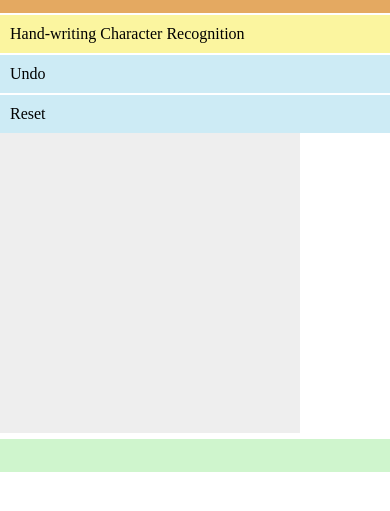
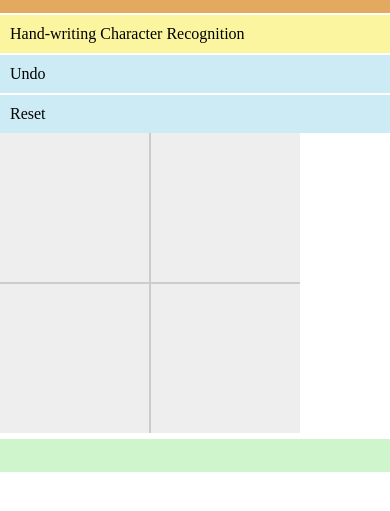
Before and after one commit to dna2funs/zlab, a website: page static/lab/cnch.html in a window 390 px wide. Shown: the part 47-558 px from the top of the page. Drawn offline with Linux system fonts and the light colour scheme.

Commit message:
[lab] improve qqshuru
modified qqshuru.js:
- add mobile touch support
- add aux line
- remove 0,0 delta

```diff
--- a/static/js/3rd/qqshuru.js
+++ b/static/js/3rd/qqshuru.js
@@ -1,5 +1,9 @@
 // copy from:
 // https://www.shejiwo.net/tutorials/850.html
+
+// modified:
+// - add mobile touch support
+// - remove 0,0 delta
 
 QQShuru = {};
 QQShuru.Util = {};
@@ -16,12 +20,12 @@ QQShuru.Util.Ajax.get = function(a, c) {
     if (QQShuru.Util.Browser.isIE) {
         b.onreadystatechange = function() {
             if (b.readyState == "loaded") {
-                document.getElementsByTagName("head")[0].removeChild(b)
+                document.getElementsByTagName("head")[0].removeChild(b);
             }
         }
     } else {
         b.onload = function() {
-            document.getElementsByTagName("head")[0].removeChild(b)
+            document.getElementsByTagName("head")[0].removeChild(b);
         }
     }
 };
@@ -29,46 +33,37 @@ QQShuru.Util.Event = {};
 QQShuru.Util.Event.addEvent = function() {
     if (QQShuru.Util.Browser.isIE) {
         return function(b, c, a) {
-            b.attachEvent("on" + c, a)
+            b.attachEvent("on" + c, a);
         }
     } else {
         return function(b, c, a, d) {
-            b.addEventListener(c, a, d || false)
+            b.addEventListener(c, a, d || false);
         }
     }
 } ();
 QQShuru.Util.Event.remEvent = function() {
     if (QQShuru.Util.Browser.isIE) {
         return function(b, c, a) {
-            b.detachEvent("on" + c, a)
+            b.detachEvent("on" + c, a);
         }
     } else {
         return function(b, c, a, d) {
-            b.removeEventListener(c, a, d || false)
+            b.removeEventListener(c, a, d || false);
         }
     }
 } ();
 QQShuru.Util.Event.getPoint = function(a) {
     if (QQShuru.Util.Browser.isIE) {
-        return [a.x, a.y]
+        return [a.x, a.y];
+    } else if (a.layerX !== undefined) {
+        return [a.layerX, a.layerY];
     } else {
-        return [a.layerX, a.layerY]
+       return null;
     }
 };
-/*
-    初始化函数
-*   params:obj
-*   obj={
-*       canvasId:canvas的id  --required
-*       lineColor:  默认#606060  ,
-*       lineWidth:  默认10
-*       backBtnId: 退一步按钮id
-*       clearBtnId:清空canvas按钮id
-*       callback:func  每次请求后回调
-*   }
-*
-*
-*/
+
+// { canvasId, lineColor, lineWidth, backBtnId, clearBtnId, callback }
+// id = selector, e.g. #canvas
 QQShuru.HWPanel = function(obj) {
     var o = QQShuru.Util.Browser.isIE;
     var m = QQShuru.Util.Event.addEvent;
@@ -84,18 +79,36 @@ QQShuru.HWPanel = function(obj) {
     var i = document.querySelector(obj.canvasId);
     var v = o ? 1 : 0;
     var a = 2;
-    var N = i.clientHeight;//canvas宽度
-    var R = i.clientHeight;//canvas高度
-    var c = obj.lineColor?obj.lineColor:"#606060"; //线条颜色
-    var y = obj.lineWidth?obj.lineWidth:10;//线条宽度
+    var N = i.clientWidth;
+    var R = i.clientHeight;
+    var c = obj.lineColor||"#606060";
+    var y = obj.lineWidth||10;
     var t = "round";
     var J = !!i.getContext;
-    if (J) {
-        var Q = i.getContext("2d");
+    var cP = function clearCanvas() {
+        Q.fillStyle = '#eee';
+        Q.fillRect(0, 0, N, R);
+        Q.lineCap = '';
+        Q.lineJoin = '';
+        Q.lineWidth = 2;
+        Q.strokeStyle = '#ccc';
+        Q.beginPath();
+        Q.moveTo(0, R/2);
+        Q.lineTo(N, R/2);
+        Q.stroke();
+        Q.beginPath();
+        Q.moveTo(N/2, 0);
+        Q.lineTo(N/2, R);
+        Q.stroke();
+
         Q.lineCap = t;
         Q.lineJoin = t;
         Q.lineWidth = y;
-        Q.strokeStyle = c
+        Q.strokeStyle = c;
+    };
+    if (J) {
+        var Q = i.getContext("2d");
+        cP();
     }
     var L = false;
     var P = false;
@@ -109,14 +122,13 @@ QQShuru.HWPanel = function(obj) {
         C = [];
     pointsDeltaXY = [];
     var k = [0, 0];
-    //鼠标按下事件
-    var l = function(W) {
+    var l = function evtMouseDown (W) {
         if (v !== W.button) {
-            return
+            return;
         }
         var Y = B(W);
         if (!Y) {
-            return
+            return;
         }
         L = true;
         r = 0;
@@ -136,26 +148,25 @@ QQShuru.HWPanel = function(obj) {
         pointsDeltaXY[r * 2 + 1] = Y[1];
         if (J) {
             Q.beginPath();
-            Q.moveTo(Y[0], Y[1])
+            Q.moveTo(Y[0], Y[1]);
         }
         k[0] = Y[0];
         k[1] = Y[1];
         r++;
         if (o) {
             m(i, "losecapture", n);
-            i.setCapture()
+            i.setCapture();
         } else {
-            m(window, "blur", n)
+            m(window, "blur", n);
         }
     };
-    //鼠标移动事件
-    var A = function(W) {
+    var A = function evtMouseMove (W) {
         if (!L) {
-            return
+            return;
         }
-        var Y = B(W);//坐标
+        var Y = B(W);
         if (!Y) {
-            return
+            return;
         }
         e[r] = Y[0];
         d[r] = Y[1];
@@ -163,30 +174,30 @@ QQShuru.HWPanel = function(obj) {
         I[r * 2 + 1] = Y[1];
         D[r] = Y[0] - k[0];
         C[r] = Y[1] - k[1];
+        if (D[r] === 0 && C[r] === 0) return;
         pointsDeltaXY[r * 2] = D[r];
         pointsDeltaXY[r * 2 + 1] = C[r];
         if (J) {
             Q.lineTo(Y[0], Y[1]);
-            Q.stroke()
+            Q.stroke();
         } else {
             var X = T[u].e.path;
-            X.value = X.value.replace(" e", "," + Y[0] + "," + Y[1] + " e")
+            X.value = X.value.replace(" e", "," + Y[0] + "," + Y[1] + " e");
         }
         k[0] = Y[0];
         k[1] = Y[1];
-        r++
+        r++;
     };
-    //鼠标松开事件
-    var n = function(W) {
+    var n = function evtMouseUp (W) {
         if (!L) {
-            return
+            return;
         }
         L = false;
         if (1 === r) {
             if (!J) {
-                T[u].e.style.visibility = "hidden"
+                T[u].e.style.visibility = "hidden";
             }
-            return
+            return;
         }
         if (J) {
             Q.closePath();
@@ -196,7 +207,7 @@ QQShuru.HWPanel = function(obj) {
             T[u] = {
                 e: Z
             };
-            Z = null
+            Z = null;
         }
         var aa = T[u];
         aa.count = r;
@@ -209,50 +220,52 @@ QQShuru.HWPanel = function(obj) {
         u++;
         var X = [];
         for (var Y = 0; Y < r; Y++) {
-            X[Y] = "[" + e[Y] + ", " + d[Y] + "]"
+            X[Y] = "[" + e[Y] + ", " + d[Y] + "]";
         }
         if (o) {
             j(i, "losecapture", n);
-            i.releaseCapture()
+            i.releaseCapture();
         } else {
             j(window, "blur", n)
         }
         if (1 === u) {
-            i.className = "writting"
+            i.className = "writting";
         }
         s(u);
     };
-    //清空所有
-    var V = function(W) {
+    var V = function resetCallBack(W) {
         if (0 === u) {
-            return
+            return;
         }
         var ab = "";
         if (J) {
-            Q.clearRect(0, 0, N, R)
+            Q.clearRect(0, 0, N, R);
+            cP();
         }
         for (var Z = 0; Z < u; Z++) {
-            T[Z].e.style.visibility = "hidden"
+            T[Z].parentNode && T[Z].parentNode.removeChild(T[Z]);
+            // T[Z].e.style.visibility = "hidden";
         }
+        while(T.length) T.pop();
         u = 0;
-        i.className = ""
+        i.className = "";
     };
-    //退一笔
-    var g = function(W) {
+    var g = function undoCallBack(W) {
         if (0 === u) {
-            return
+            return;
         }
         if (1 === u) {
             V();
-            return
+            return;
         }
         u--;
         if (J) {
             Q.clearRect(0, 0, N, R);
-            Q.drawImage(T[u - 1].e, 0, 0)
+            cP();
+            Q.drawImage(T[u - 1].e, 0, 0);
         }
         T[u].e.style.visibility = "hidden";
-        s(u)
+        s(u);
     };
     var p = function(W, ab) {
         var aa = ab || W.length;
@@ -262,26 +275,39 @@ QQShuru.HWPanel = function(obj) {
             var ac = W[X];
             ad = X ? ",eb,": "";
             var Y = ad + ac.deltaXY.join(",");
-            Z += Y
+            Z += Y;
         }
-        return Z
+        return Z;
     };
-    this.ajax_callback = function(X) {
-        obj.callback&&obj.callback(X)
-    };
-    QQShuru.HWPanel.ajax_callback = this.ajax_callback;
+    QQShuru.HWPanel.ajax_callback = obj.callback || (function () {});
     var s = function(Y) {
         var Z = p(T, Y);
         var ab = "QQShuru.HWPanel.ajax_callback";
         var W = "http://handwriting.shuru.qq.com/cloud/cgi-bin/cloud_hw_pub.wsgi";
         var aa = "track_str=" + Z + "&cmd=0";
         var X = W + "?" + aa;
-        QQShuru.Util.Ajax.get(X, ab)
+        QQShuru.Util.Ajax.get(X, ab);
     };
     m(i, "mousedown", l);
     m(i, "mousemove", A);
     m(i, "mouseup", n);
     m(i, "dblclick", V);
+    m(i, "touchstart", function (evt) {
+       var T = evt.touches && evt.touches[0];
+       if (!T) return;
+       //console.log(T);
+       l({ button: o?1:0, layerX: ~~T.pageX, layerY: ~~(T.pageY - oT) });
+    });
+    var oT = i.offsetTop;
+    m(i, "touchmove", function (evt) {
+       var T = evt.touches && evt.touches[0];
+       if (!T) return;
+       //console.log(T);
+       A({ button: o?1:0, layerX: ~~T.pageX, layerY: ~~(T.pageY - oT) });
+    });
+    m(i, "touchend", function (evt) {
+       n();
+    });
     m(i, "contextmenu",
         function(W) {
             o ? (W.returnValue = false) : W.preventDefault()
@@ -293,6 +319,4 @@ QQShuru.HWPanel = function(obj) {
     if(obj.clearBtnId){
         m(document.querySelector(obj.clearBtnId), "click", V);
     }
-    this.clear=V;//暴露清空canvas的方法到外部
-    this.back=g;//暴露退一步的方法到外部
 };
```
Also changed, not shown: static/m/index.html (+1 -0 lines).
